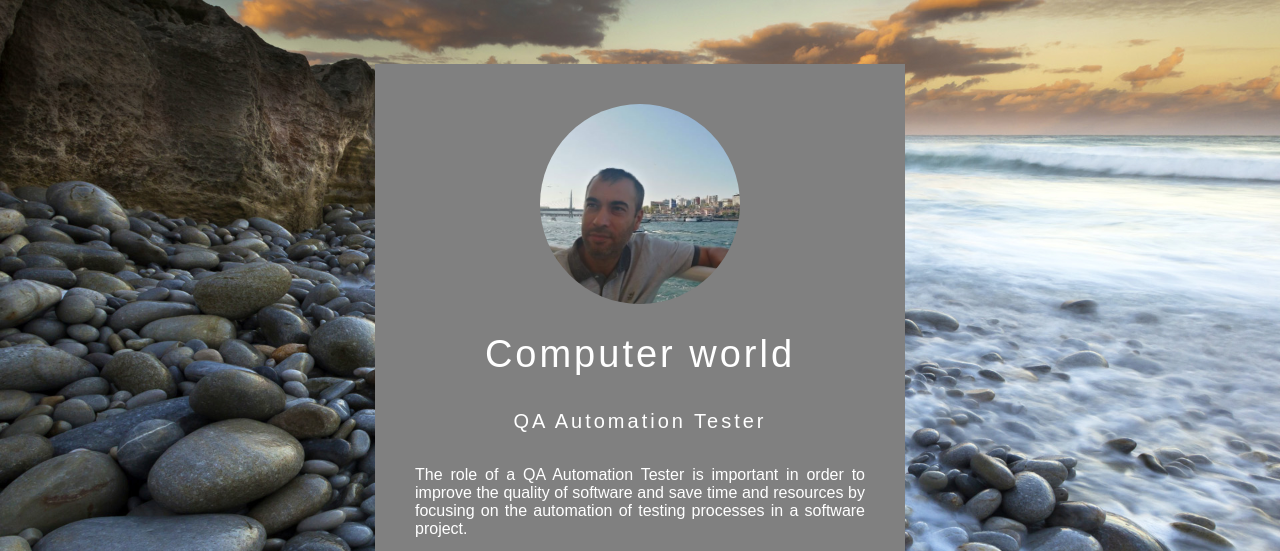
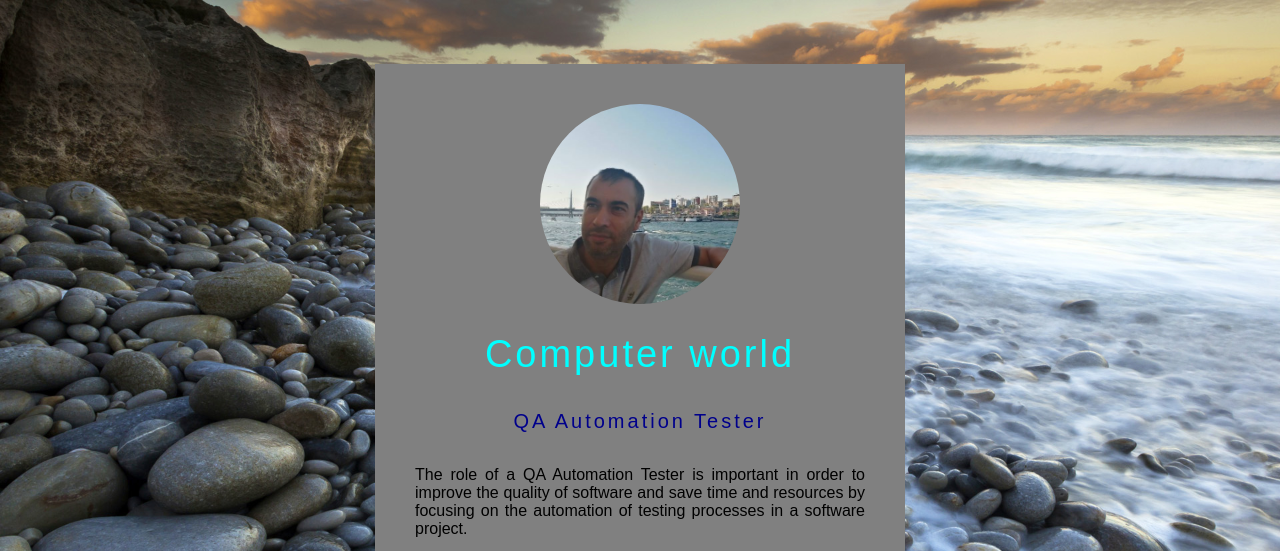
Before and after one commit to kaptan245/kisisel-web-contact, a plain HTML site: page index.html in a window 1280 px wide. Shown: the top 551 px of the page. Drawn offline with Linux system fonts and the light colour scheme.

Commit message:
fix readme

```diff
--- a/style.css
+++ b/style.css
@@ -29,15 +29,18 @@ cursor: pointer;
  font-size: 38px;
  letter-spacing: 3px;
  font-weight: 95;
+ color: aqua;
 
 }
 .box h5{
     font-size: 20px;
     font-weight:100 ;
     letter-spacing: 3px;
+    color: darkblue;
 }
 .box p {
     text-align: justify;
+    color: black;
 
 }
 ul {
```
Also changed, not shown: 2 other files.
